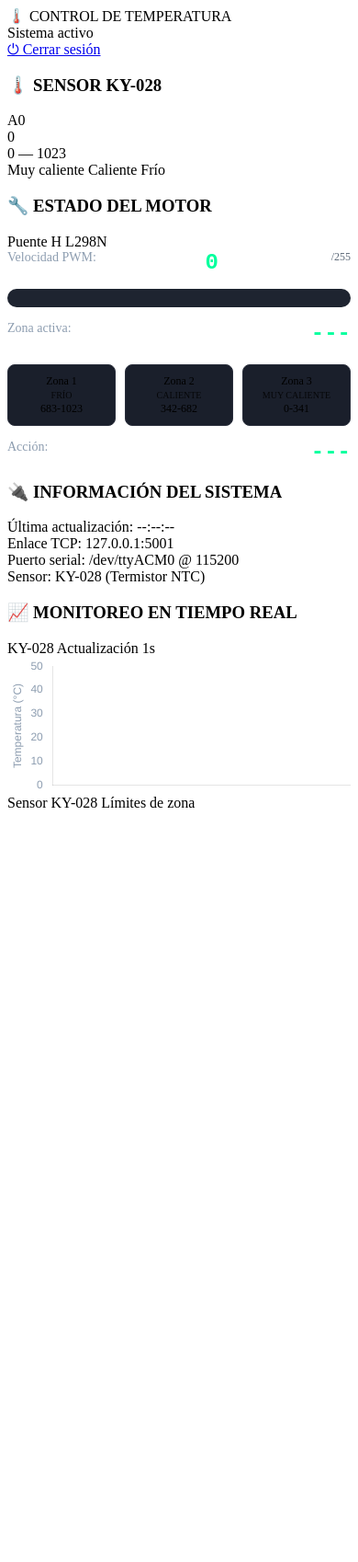
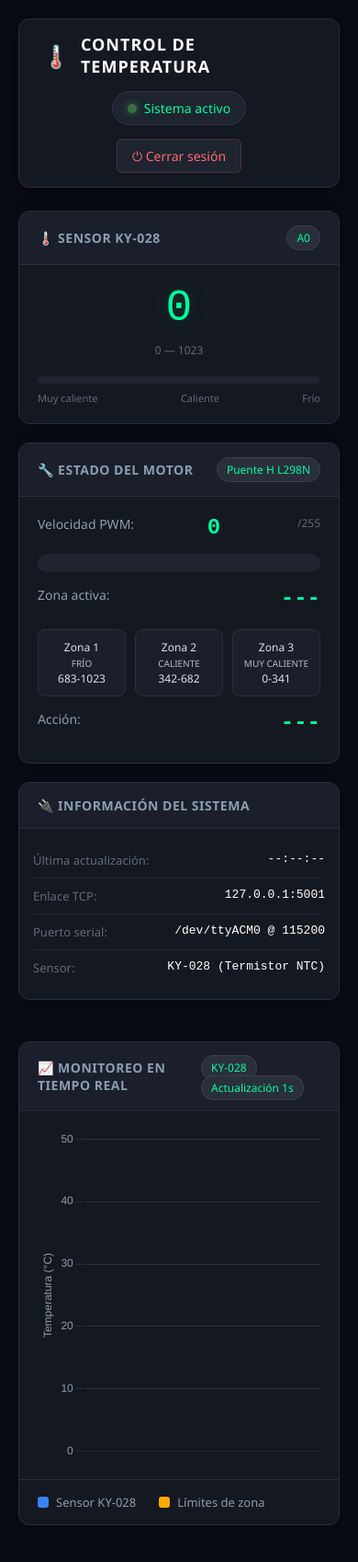
Before and after one commit to LenninMC/Ejemplo, a Flask app: page / in a window 390 px wide. Shown: the whole page at 92% size. Before the commit the page ends 878 px from the top, so only its background shows below. Run offline with Flask 3, Linux system fonts and the light colour scheme; the visitor is signed in with stand-in values (Sample User, id 1); data that the repository does not hold is empty.

Commit message:
style.css

```diff
--- a/static/css/style.css
+++ b/static/css/style.css
@@ -1,11 +1,184 @@
-/* Estilos adicionales para el sensor de temperatura */
-.sensor-note {
-    padding: 10px 20px 20px;
+* {
+  margin: 0;
+  padding: 0;
+  box-sizing: border-box;
+  font-family: 'Segoe UI', 'Roboto', monospace, sans-serif;
+}
+
+body {
+  background: #0a0c14;
+  min-height: 100vh;
+  color: #e0e0e0;
+}
+
+.dashboard {
+  max-width: 1600px;
+  margin: 0 auto;
+  padding: 20px;
+}
+
+.top-bar {
+  background: #141820;
+  border-radius: 12px;
+  padding: 15px 25px;
+  margin-bottom: 25px;
+  display: flex;
+  justify-content: space-between;
+  align-items: center;
+  border: 1px solid #2a2f3c;
+  box-shadow: 0 4px 20px rgba(0, 0, 0, 0.5);
+}
+
+.logo {
+  display: flex;
+  align-items: center;
+  gap: 12px;
+}
+
+.logo-icon {
+  font-size: 24px;
+  color: #00ff9d;
+}
+
+.logo-text {
+  font-weight: 600;
+  font-size: 18px;
+  letter-spacing: 1px;
+  color: #fff;
+}
+
+.system-status {
+  display: flex;
+  align-items: center;
+  gap: 8px;
+  background: #1e2430;
+  padding: 8px 16px;
+  border-radius: 30px;
+  border: 1px solid #2f3645;
+}
+
+.status-indicator {
+  width: 10px;
+  height: 10px;
+  border-radius: 50%;
+  background: #4caf50;
+  box-shadow: 0 0 10px #4caf50;
+  animation: pulse 2s infinite;
+}
+
+@keyframes pulse {
+  0%, 100% { opacity: 1; }
+  50% { opacity: 0.5; }
+}
+
+.status-text {
+  font-size: 14px;
+  font-weight: 500;
+  color: #00ff9d;
+}
+
+.logout-link {
+  color: #ff6b6b;
+  text-decoration: none;
+  font-size: 14px;
+  padding: 8px 16px;
+  border-radius: 6px;
+  background: #1e2430;
+  border: 1px solid #ff6b6b33;
+  transition: all 0.3s;
+}
+
+.logout-link:hover {
+  background: #ff6b6b22;
+  border-color: #ff6b6b;
+}
+
+.main-content {
+  display: grid;
+  grid-template-columns: 380px 1fr;
+  gap: 25px;
+}
+
+.card {
+  background: #141820;
+  border-radius: 12px;
+  border: 1px solid #2a2f3c;
+  overflow: hidden;
+  margin-bottom: 20px;
+  box-shadow: 0 4px 15px rgba(0, 0, 0, 0.3);
+}
+
+.card-header {
+  background: #1a1f2b;
+  padding: 15px 20px;
+  border-bottom: 1px solid #2a2f3c;
+  display: flex;
+  justify-content: space-between;
+  align-items: center;
+}
+
+.card-header h3 {
+  font-size: 14px;
+  font-weight: 600;
+  color: #8d9db0;
+  letter-spacing: 0.5px;
+}
+
+.badge {
+  background: #2a2f3c;
+  color: #00ff9d;
+  padding: 4px 10px;
+  border-radius: 20px;
+  font-size: 12px;
+  font-weight: 500;
+  border: 1px solid #3a4050;
+}
+
+.sensor-value {
+  font-size: 64px;
+  font-weight: 300;
   text-align: center;
-    color: #ffaa00;
+  padding: 20px 20px 10px;
+  color: #00ff9d;
+  font-family: 'Courier New', monospace;
+  text-shadow: 0 0 20px #00ff9d33;
+}
+
+.sensor-range {
+  text-align: center;
+  color: #5f6b7a;
+  font-size: 12px;
+  margin-bottom: 20px;
+}
+
+.threshold-indicator {
+  padding: 0 20px 20px;
+}
+
+.threshold-bar {
+  height: 8px;
+  background: #1e2430;
+  border-radius: 4px;
+  overflow: hidden;
+  margin-bottom: 8px;
+}
+
+.threshold-fill {
+  height: 100%;
+  background: linear-gradient(90deg, #ff6b6b, #00ff9d);
+  width: 0%;
+  transition: width 0.3s ease;
+}
+
+.threshold-labels {
+  display: flex;
+  justify-content: space-between;
   font-size: 11px;
-    border-top: 1px solid #2a2f3c;
-    margin-top: 10px;
+  color: #5f6b7a;
+}
+
+.motor-status {
+  padding: 20px;
 }
 
 .motor-info {
@@ -42,7 +215,7 @@
 
 .motor-bar {
   height: 100%;
-    background: linear-gradient(90deg, #ff6b6b, #ff4444);
+  background: linear-gradient(90deg, #00ff9d, #00b8ff);
   width: 0%;
   transition: width 0.3s ease;
   border-radius: 10px;
@@ -66,10 +239,10 @@
 }
 
 .zona.active {
-    background: #ff6b6b;
+  background: #00ff9d;
   color: #141820;
-    border-color: #ff6b6b;
-    box-shadow: 0 0 15px #ff6b6b;
+  border-color: #00ff9d;
+  box-shadow: 0 0 15px #00ff9d;
 }
 
 .zona small {
@@ -77,10 +250,165 @@
   opacity: 0.8;
 }
 
-.legend-color.red {
-    background: #ff6b6b;
+.info-grid {
+  padding: 15px;
+}
+
+.info-row {
+  display: flex;
+  justify-content: space-between;
+  padding: 10px 0;
+  border-bottom: 1px solid #1e2430;
+}
+
+.info-row:last-child {
+  border-bottom: none;
+}
+
+.info-label {
+  color: #5f6b7a;
+  font-size: 13px;
+}
+
+.info-value {
+  color: #fff;
+  font-size: 13px;
+  font-family: 'Courier New', monospace;
+}
+
+.chart-container {
+  padding: 20px;
+  height: 400px;
+}
+
+.chart-footer {
+  padding: 15px 20px;
+  border-top: 1px solid #2a2f3c;
+}
+
+.chart-legend {
+  display: flex;
+  gap: 25px;
+  flex-wrap: wrap;
+}
+
+.legend-item {
+  display: flex;
+  align-items: center;
+  gap: 8px;
+  font-size: 13px;
+  color: #8d9db0;
+}
+
+.legend-color {
+  width: 12px;
+  height: 12px;
+  border-radius: 3px;
+}
+
+.legend-color.blue {
+  background: #3b82f6;
 }
 
 .legend-color.threshold {
   background: #ffaa00;
 }
+
+.login-container {
+  max-width: 400px;
+  margin: 100px auto;
+}
+
+.login-card {
+  background: #141820;
+  border-radius: 12px;
+  padding: 40px;
+  border: 1px solid #2a2f3c;
+  box-shadow: 0 10px 30px rgba(0, 0, 0, 0.5);
+}
+
+.login-card h1 {
+  text-align: center;
+  margin-bottom: 30px;
+  color: #fff;
+  font-size: 24px;
+}
+
+.login-form {
+  display: flex;
+  flex-direction: column;
+  gap: 20px;
+}
+
+.form-group {
+  display: flex;
+  flex-direction: column;
+  gap: 8px;
+}
+
+.form-group label {
+  font-size: 13px;
+  color: #8d9db0;
+  font-weight: 500;
+}
+
+.form-group input {
+  padding: 12px;
+  background: #1a1f2b;
+  border: 1px solid #2a2f3c;
+  border-radius: 8px;
+  font-size: 15px;
+  color: #fff;
+  transition: all 0.3s;
+}
+
+.form-group input:focus {
+  outline: none;
+  border-color: #00ff9d;
+}
+
+.login-btn {
+  background: #00ff9d;
+  color: #141820;
+  border: none;
+  padding: 14px;
+  border-radius: 8px;
+  font-size: 16px;
+  font-weight: 600;
+  cursor: pointer;
+  transition: all 0.3s;
+  margin-top: 10px;
+}
+
+.login-btn:hover {
+  background: #00cc7a;
+  transform: translateY(-2px);
+  box-shadow: 0 5px 20px #00ff9d33;
+}
+
+.error-message {
+  background: #ff444422;
+  color: #ff6b6b;
+  padding: 12px;
+  border-radius: 8px;
+  text-align: center;
+  font-size: 14px;
+  border: 1px solid #ff4444;
+}
+
+@media (max-width: 1200px) {
+  .main-content {
+    grid-template-columns: 1fr;
+  }
+}
+
+@media (max-width: 768px) {
+  .top-bar {
+    flex-direction: column;
+    gap: 15px;
+  }
+
+  .sensor-value {
+    font-size: 48px;
+  }
+}
```
Lines whose indentation alone changed are shown as unchanged.
